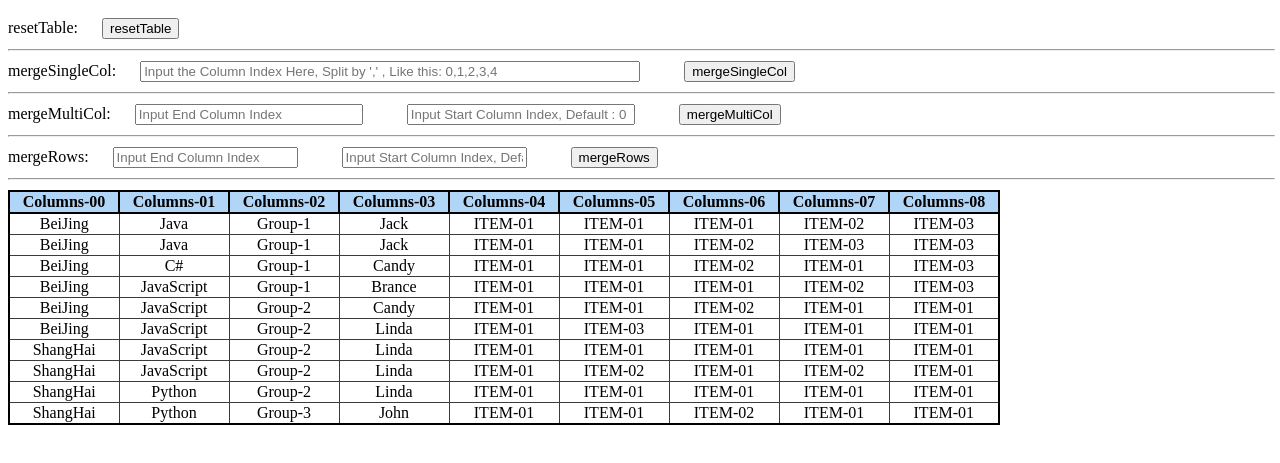
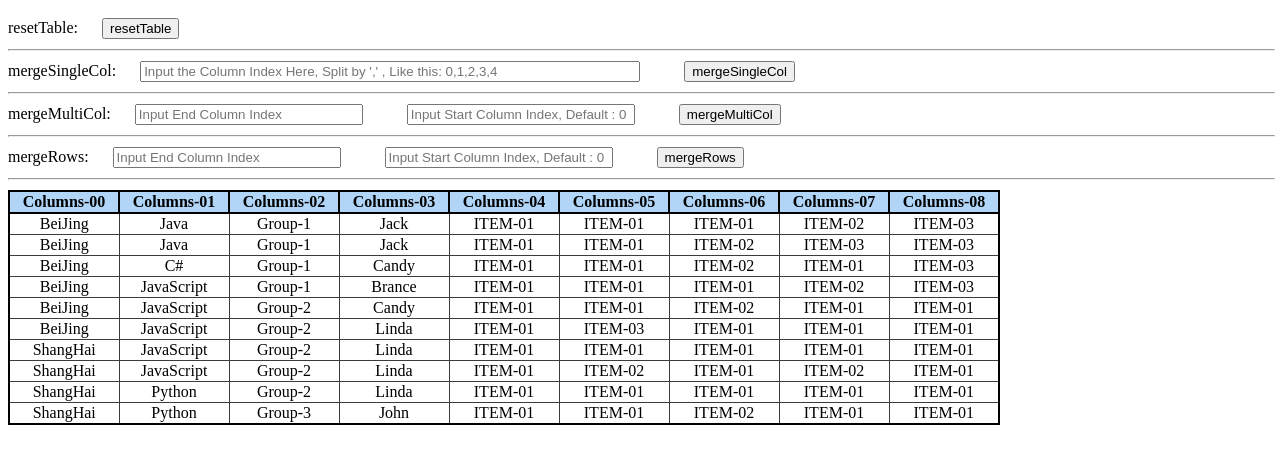
Before and after one commit to AmbroseCdMeng/table-cell-merge, a plain HTML site: page index.html in a window 1280 px wide. Shown: the part 57-520 px from the top of the page. Drawn offline with nearby package versions, Linux system fonts and the light colour scheme.

Commit message:
Update main.css

```diff
--- a/main.css
+++ b/main.css
@@ -44,6 +44,6 @@ input {
     width: 500px;
 }
 
-#column-start, #column-end {
+#column-start, #column-end, #rows-column-start, #rows-column-end {
     width: 228px;
 }
```
